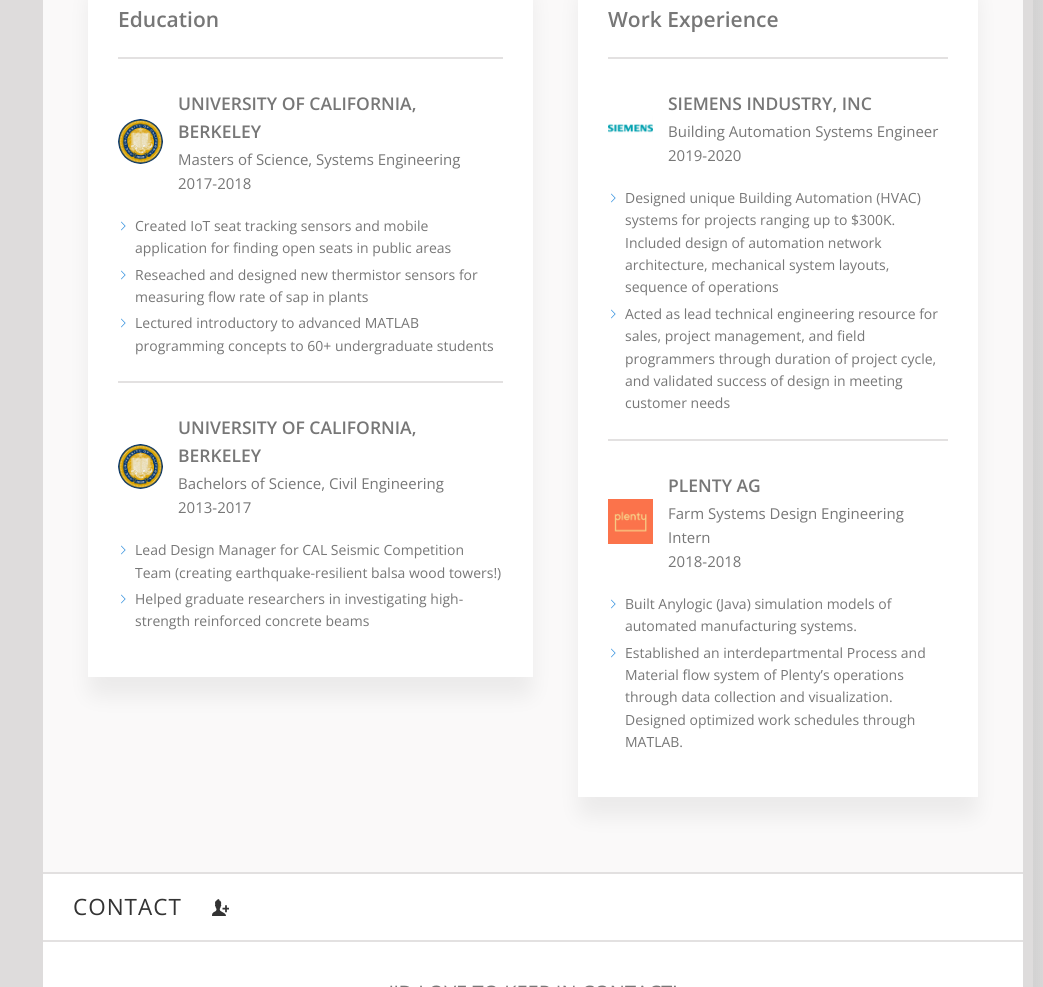
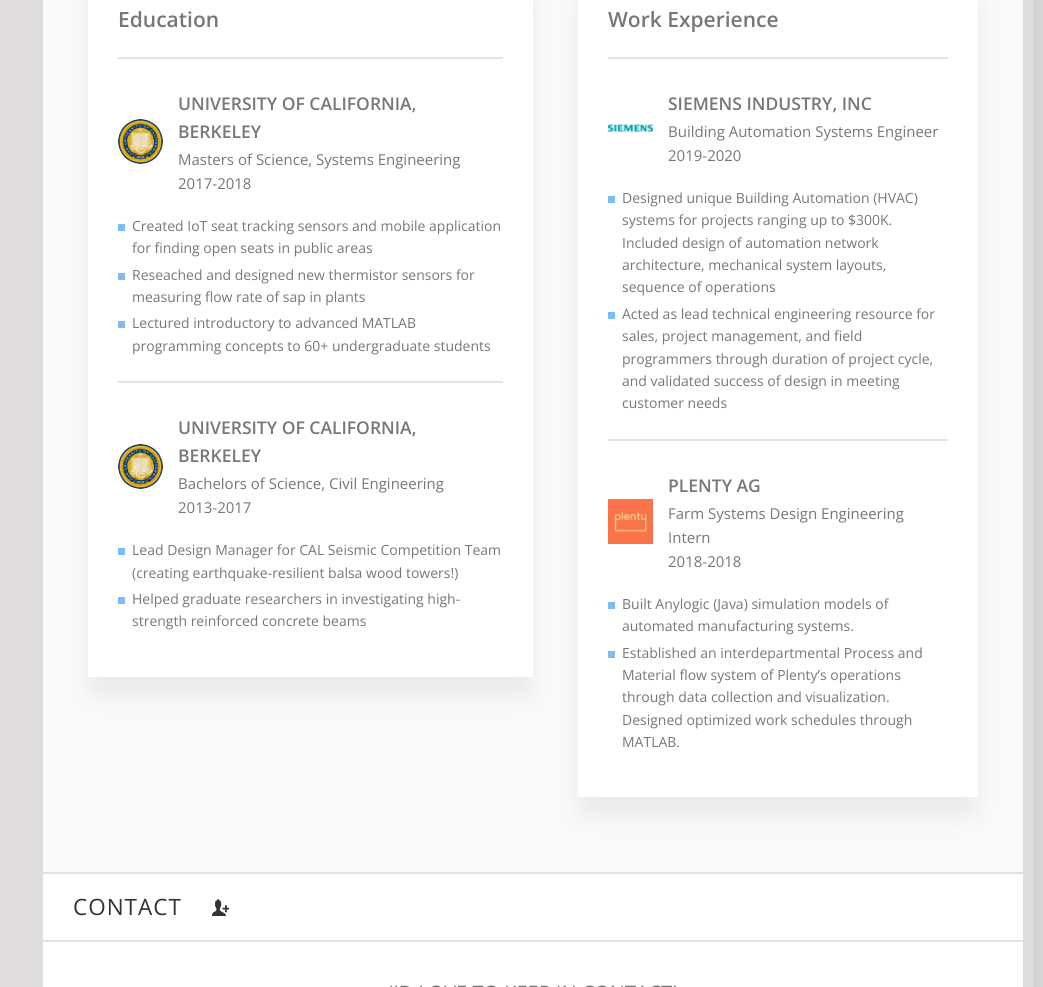
Before and after one commit to mxjung/personal-website, a plain HTML site: page index.html in a window 1280 px wide. Shown: the part 1935-2922 px from the top of the page, without its empty margins (237-1280 px from the left). Drawn offline with nearby package versions, Linux system fonts and the light colour scheme.

Commit message:
Took out Mask SVG since it wasn't working online

```diff
--- a/style.css
+++ b/style.css
@@ -521,9 +521,9 @@ body {
     /* flex-wrap: wrap; */
     flex-direction: column;
 
-    /* Second line indent matches with arrow + margin-right (1+0.7)rem */
-    text-indent:-1.7rem;
-    margin-left:1.7rem;
+    /* Second line indent matches with arrow + margin-right (0.7+0.7)rem */
+    text-indent:-1.4rem;
+    margin-left:1.4rem;
 }
 
 .education_list-item {
@@ -536,15 +536,15 @@ body {
 .education_list-item::before {
     content: "";
     display: inline-block;
-    height: 1rem;
-    width: 1rem;
+    height: .7rem;
+    width: .7rem;
     margin-right: .7rem;
 
-    background-color: var(--color-primary-dark);
-    -webkit-mask-image: url(../img/svg/chevron-thin-right.svg);
+    background-color: var(--color-primary-light);
+    /* -webkit-mask-image: url(img/chevron-thin-right.svg);
     -webkit-mask-size: cover;
-    mask-image: url(../img/svg/chevron-thin-right.svg);
-    mask-size: cover;
+    mask-image: url(../001_personal_website/img/SVG/cloud.svg);
+    mask-size: cover; */
 }
 
 
```
Also changed, not shown: img/chevron-thin-right.svg (added).
